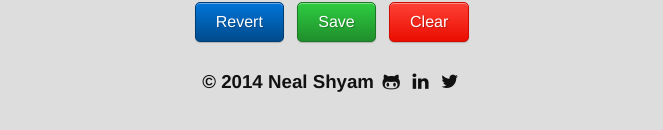
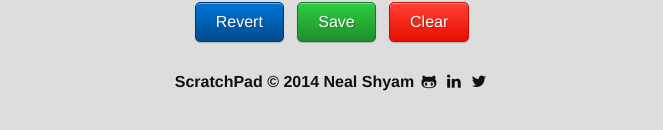
Before and after one commit to nealrs/ScratchPad, a plain HTML site: page index.html in a window 1280 px wide. Shown: the part 356-486 px from the top of the page, without its empty margins (308-971 px from the left). Drawn offline with Linux system fonts and the light colour scheme.

Commit message:
h3 to h4

```diff
--- a/index.html
+++ b/index.html
@@ -40,7 +40,7 @@
   <a class="b2" onclick="sText()">Save</a>&nbsp;&nbsp;
   <a class="b3" onclick="cText()">Clear</a>
 
-  <h3 class="foot">&copy; 2014 <a href="http://nealshyam.com" target="blank" title="Neal Shyam">Neal Shyam</a> <a href="http://github.com/nealrs" target="blank" title="GitHub"><i class="fa fa-fw fa-github-alt"></i></a>&nbsp;<a href="http://linkedin.com/in/nealrs" target="blank" title="LinkedIn"><i class="fa fa-fw fa-linkedin"></i></a>&nbsp;<a href="http://twitter.com/nealrs" target="blank" title="Twitter"><i class="fa fa-fw fa-twitter"></i></h3></p>
+  <h4 class="foot">ScratchPad &copy; 2014 <a href="http://nealshyam.com" target="blank" title="Neal Shyam">Neal Shyam</a> <a href="http://github.com/nealrs" target="blank" title="GitHub"><i class="fa fa-fw fa-github-alt"></i></a>&nbsp;<a href="http://linkedin.com/in/nealrs" target="blank" title="LinkedIn"><i class="fa fa-fw fa-linkedin"></i></a>&nbsp;<a href="http://twitter.com/nealrs" target="blank" title="Twitter"><i class="fa fa-fw fa-twitter"></i></h4></p>
 
 </body>
 </html>
```
